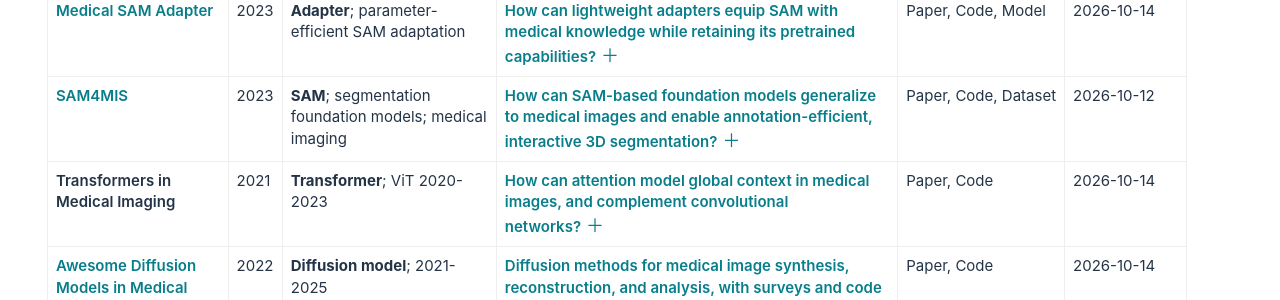
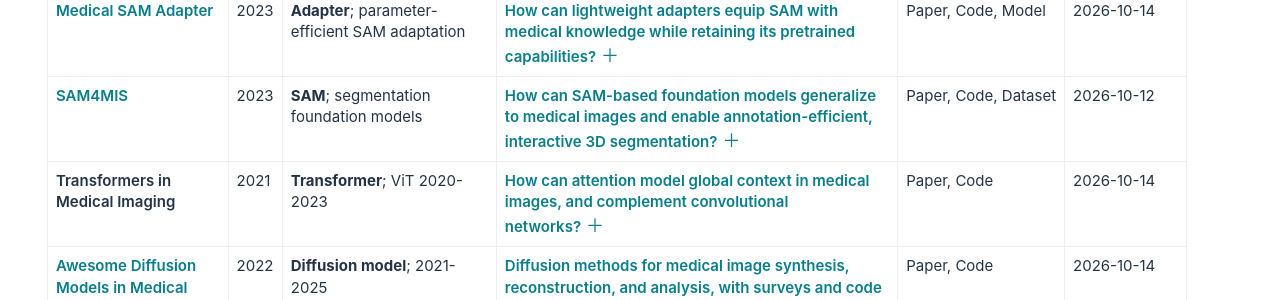
Before and after one commit to jizhang02/jizhang02.github.io, a Jekyll site: the page built from _posts/2023-01-10-researchnotes.markdown, in a window 1280 px wide and 900 px high, scrolled down 813 px. Shown: the part 174-474 px from the top of the window. Built offline with Jekyll 4.4.1, drawn with Linux system fonts in a browser that asks for light colours; nearby versions of some CDN libraries; a script that is not in the unit is left out; comment, search, counter and statistics services are not loaded.

Commit message:
Simplify SAM4MIS topic wording

```diff
--- a/_posts/2023-01-10-researchnotes.markdown
+++ b/_posts/2023-01-10-researchnotes.markdown
@@ -69,7 +69,7 @@
 <tr>
 <td><a href="https://github.com/YichiZhang98/SAM4MIS">SAM4MIS</a></td>
 <td>2023</td>
-<td><strong>SAM</strong>; segmentation foundation models; medical imaging</td>
+<td><strong>SAM</strong>; segmentation foundation models</td>
 <td><details class="resource-offer"><summary><span>How can SAM-based foundation models generalize to medical images and enable annotation-efficient, interactive 3D segmentation?</span></summary><div><ul><li><strong>SAM 基础介绍：</strong>介绍图像编码器、提示编码器和掩膜解码器如何结合图像与用户提示生成分割，并提供原始论文和医学应用发展时间线。</li><li><strong>SAM 2/3 医学适配：</strong>按时间整理 SAM 2、SAM 3 在医学图像、三维影像和视频中的评估与适配研究，附论文及可用代码链接。</li><li><strong>基础模型 / SAM 医学分割文献：</strong>汇总 SAM 及其他分割基础模型的医学应用，包括零样本评估、微调、提示设计和少标注学习等方向。</li><li><strong>开发与验证数据集：</strong>整理医学基础模型相关数据资源，包括交互式分割基准、M3D 和 SA-Med2D-20M，提供论文与数据入口。</li><li><strong>CVPR 2025 交互式 3D 生物医学分割工作坊：</strong>提供挑战赛及论文入口，关注适应不同解剖结构和成像条件、并通过用户交互逐步改善结果的通用三维分割模型。</li></ul></div></details></td>
 <td>Paper, Code, Dataset</td>
 <td>2026-10-12</td>
```
